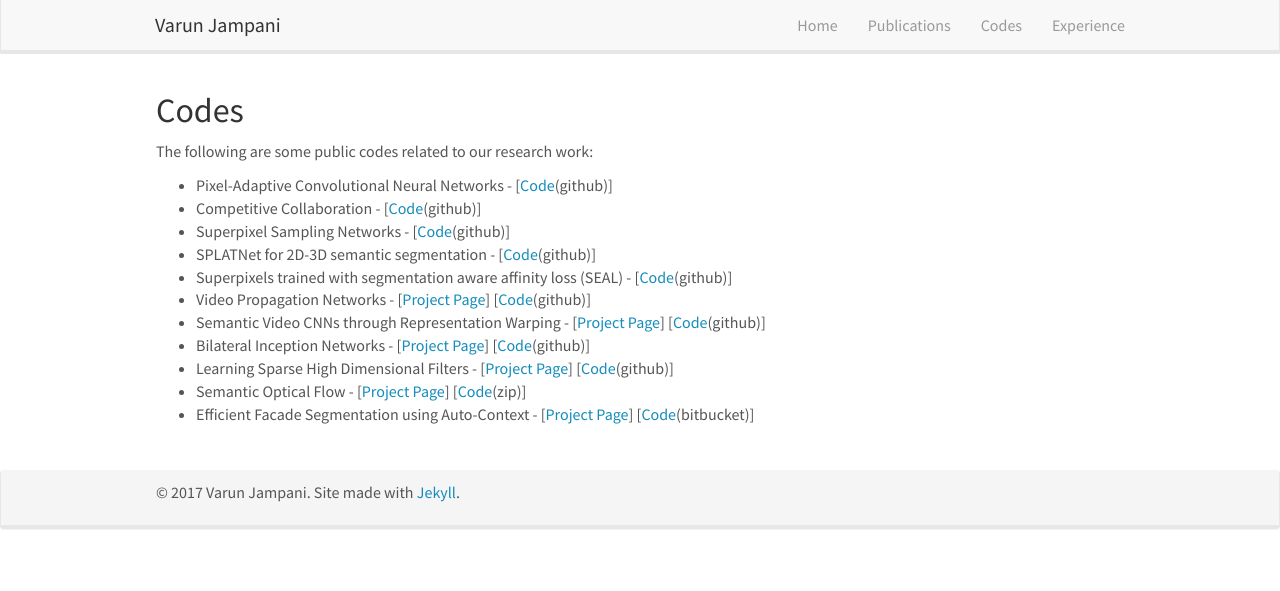
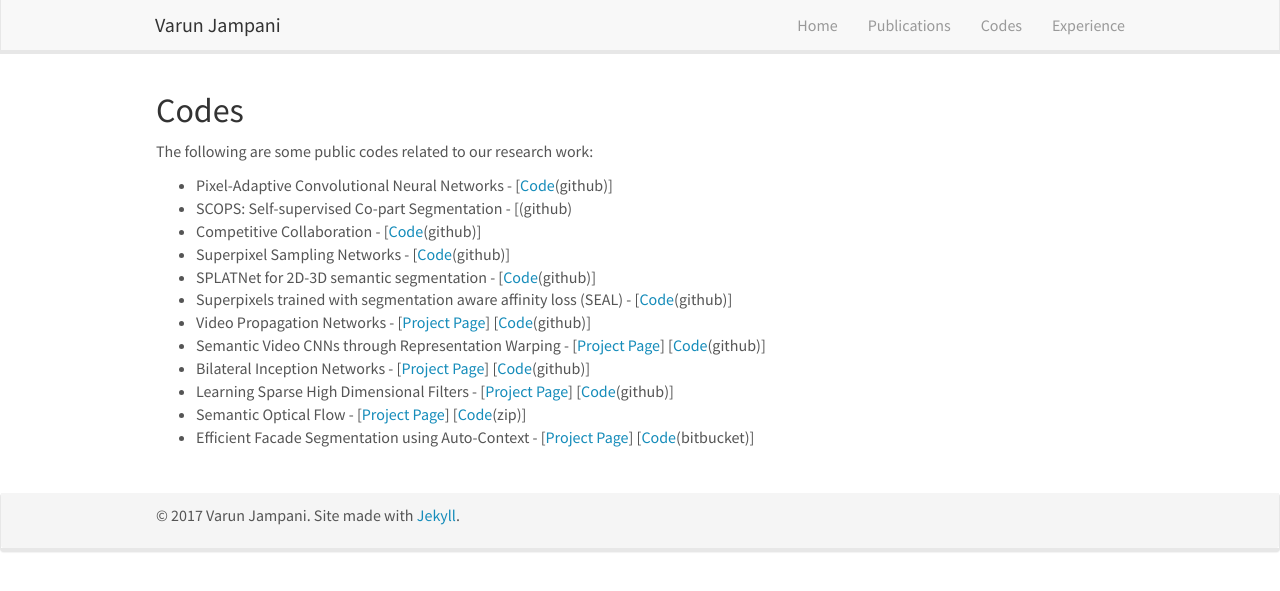
Before and after one commit to varunjampani/varunjampani.github.io, a Jekyll site: the page built from _pages/codes.md, in a window 1280 px wide. Shown: the top 591 px of the page. Built offline with Jekyll 4.4.1, drawn with Linux system fonts in a browser that asks for light colours; nearby versions of some CDN libraries.

Commit message:
Update codes.md

```diff
--- a/_pages/codes.md
+++ b/_pages/codes.md
@@ -12,6 +12,7 @@ permalink: /codes
 
 <ul>
         <li>Pixel-Adaptive Convolutional Neural Networks - [<a href="https://github.com/NVlabs/pacnet">Code</a>(github)] </li>
+	<li>SCOPS: Self-supervised Co-part Segmentation - [<a href="https://github.com/NVlabs/SCOPS"></a>(github)</li>
 	<li>Competitive Collaboration - [<a href="https://github.com/anuragranj/cc">Code</a>(github)]</li>
 	<li>Superpixel Sampling Networks - [<a href="https://github.com/NVlabs/ssn_superpixels">Code</a>(github)]</li>
 	<li>SPLATNet for 2D-3D semantic segmentation - [<a href="https://github.com/NVlabs/splatnet">Code</a>(github)]</li>
```
